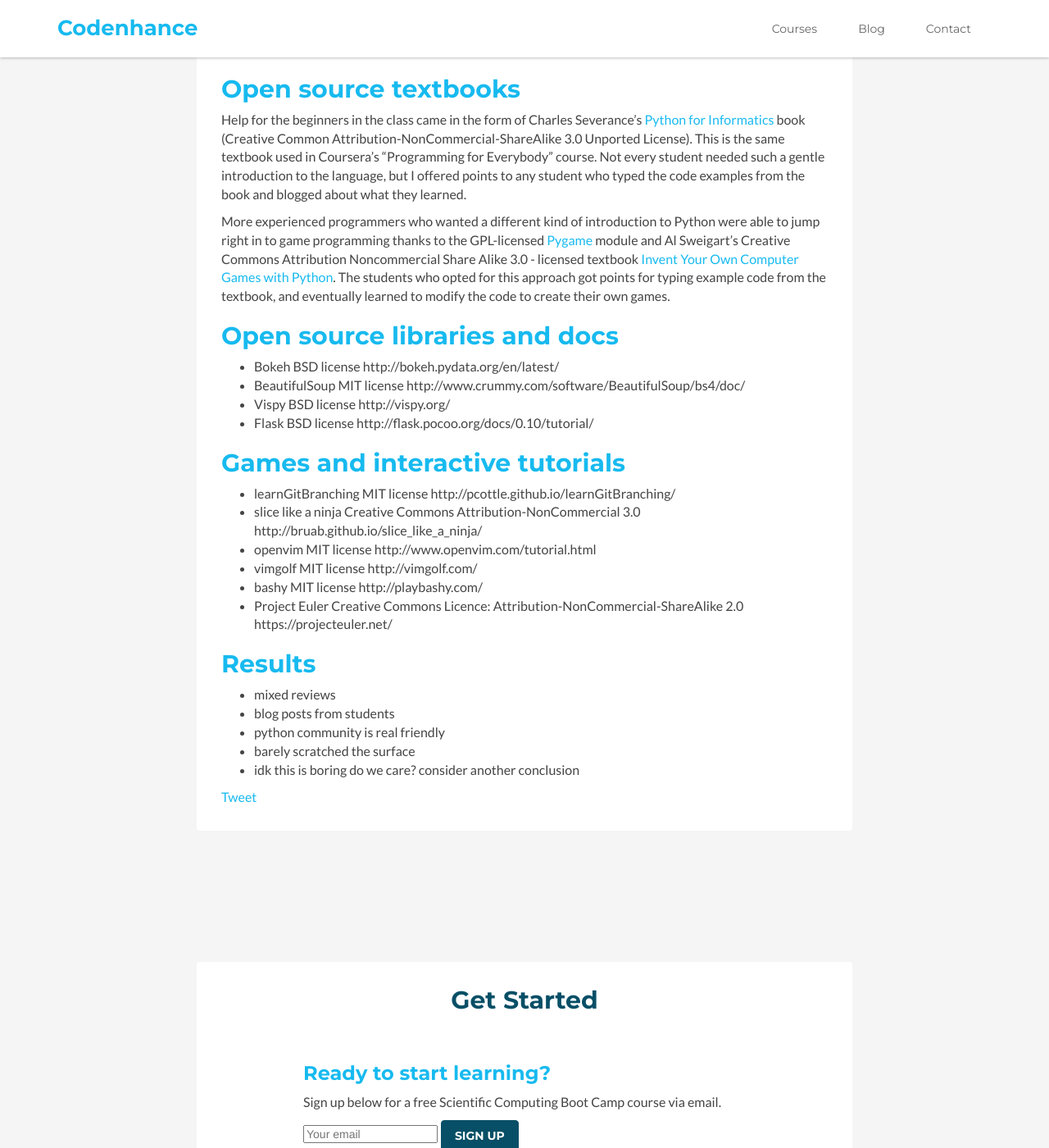
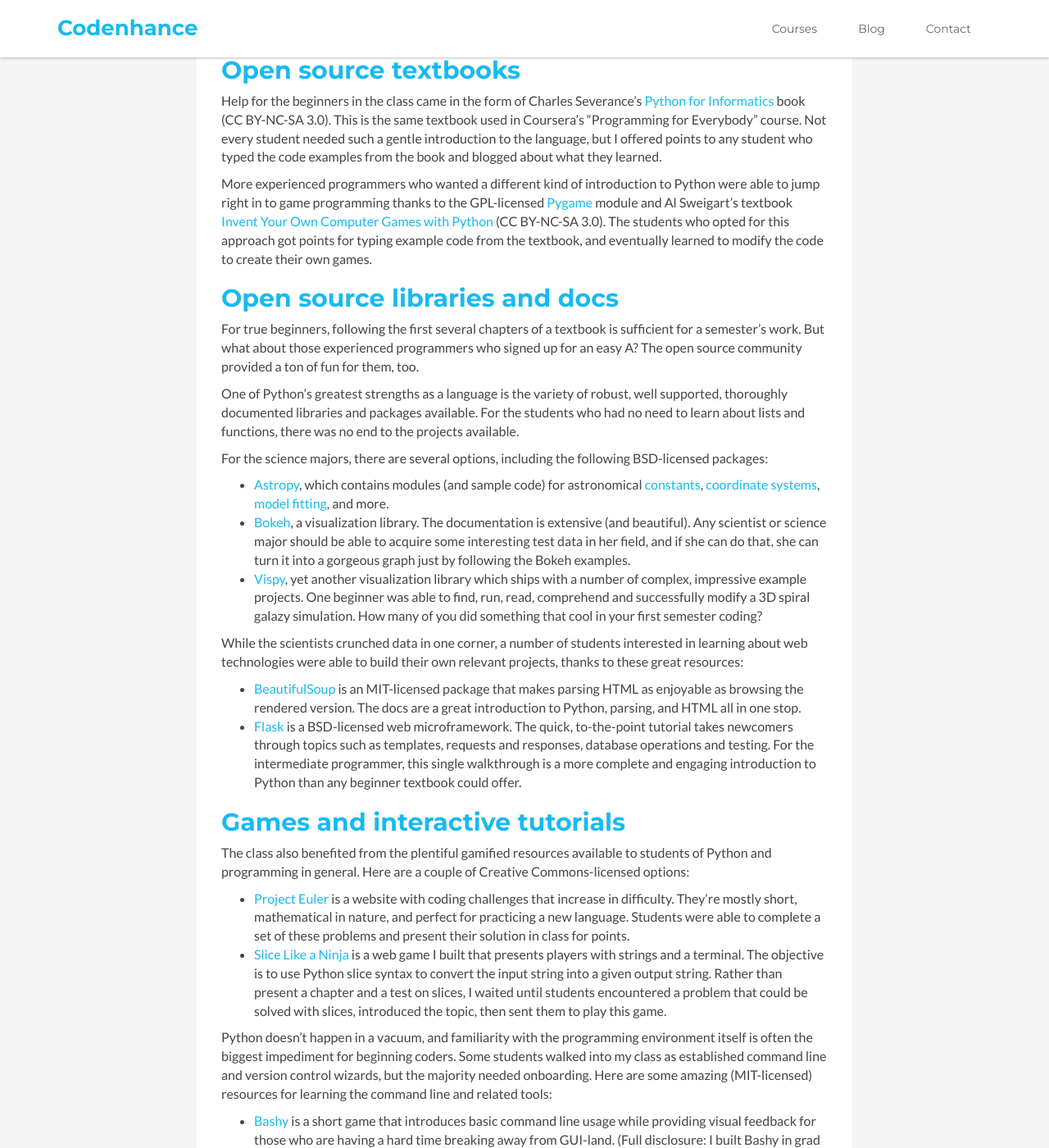
Before and after one commit to Codenhance/codenhance.github.io, a Jekyll site: the page built from open-source-classroom/index.md, in a window 1280 px wide and 1400 px high, scrolled down 917 px. Shown: the whole window at 82% size. Built offline with Jekyll 4.4.1, drawn with Linux system fonts in a browser that asks for light colours; comment, search, counter and statistics services are not loaded; some of the changed text lies outside the part shown.

Commit message:
add draft of open source classroom post

```diff
--- a/open-source-classroom/index.md
+++ b/open-source-classroom/index.md
@@ -4,41 +4,55 @@
 date:   2015-12-16 15:12:07
 ---
 
-I completed a Master's degree in Information and Computer Science last summer, and started teaching my first university class (Python Programming) about two weeks later. I'm a self-taught programmer who mostly learned on the job; though I've [taught](TODO keikitech) programming in several settings, a university class is a different beast. To add to the fun, my students ranged from true beginners trying to learn to code to experienced programmers looking to try out a new language. By rights I should have been doomed from the start.
+I completed a Master's degree in Information and Computer Science last summer, and started teaching my first university class (Python Programming) about two weeks later. I'm a self-taught programmer who mostly learned on the job. I've never taken a Python class. To add to the fun, my students ranged from true beginners who had never written a line of code to experienced programmers looking to try out a new language. By rights I should have been doomed from the start.
 
 ## Open source saved my life
 
-Despite the challenges presented by my students' diversity of experience and interests, we managed to get through the semester with a minimal amount of soul-crushing boredom, and several students even learned some Python along the way. This was facilitated entirely by the wealth of open source educational materials and tools available in the Python universe.
+Despite the challenges presented by my students' diversity of experience and interests, we managed to get through the semester with a minimum of soul-crushing boredom, and several students even learned some Python along the way. This was facilitated entirely by the wealth of open source educational materials and tools available in the Python universe.
 
 Instead of forcing students to spend $150 on a dry textbook and type through examples that confuse half of the class while boring the other half to tears, I was able to lift the textbook requirement entirely. Instead of one overpriced book, the class used several high-quality, up-to-date, *free* books. Instead of trudging through the same old "implement a linked list" or "build a library lending app" examples that so failed to inspire me during my own education, I was able to assign students tasks like "simulate a galaxy," "design primers for a biological experiment," "make a platformer video game," or "build a web service."
 
 ## Open source textbooks
 
-Help for the beginners in the class came in the form of Charles Severance's [Python for Informatics](http://www.pythonlearn.com/html-270/) book (Creative Common Attribution-NonCommercial-ShareAlike 3.0 Unported License). This is the same textbook used in Coursera's "Programming for Everybody" course. Not every student needed such a gentle introduction to the language, but I offered points to any student who typed the code examples from the book and blogged about what they learned.
+Help for the beginners in the class came in the form of Charles Severance's [Python for Informatics](http://www.pythonlearn.com/html-270/) book (CC BY-NC-SA 3.0). This is the same textbook used in Coursera's "Programming for Everybody" course. Not every student needed such a gentle introduction to the language, but I offered points to any student who typed the code examples from the book and blogged about what they learned.
 
-More experienced programmers who wanted a different kind of introduction to Python were able to jump right in to game programming thanks to the GPL-licensed [Pygame](http://www.pygame.org) module and Al Sweigart's Creative Commons Attribution Noncommercial Share Alike 3.0 - licensed textbook [Invent Your Own Computer Games with Python](http://inventwithpython.com/chapters/). The students who opted for this approach got points for typing example code from the textbook, and eventually learned to modify the code to create their own games.
+More experienced programmers who wanted a different kind of introduction to Python were able to jump right in to game programming thanks to the GPL-licensed [Pygame](http://www.pygame.org) module and Al Sweigart's textbook [Invent Your Own Computer Games with Python](http://inventwithpython.com/chapters/) (CC BY-NC-SA 3.0). The students who opted for this approach got points for typing example code from the textbook, and eventually learned to modify the code to create their own games.
 
 ## Open source libraries and docs
 
-- Bokeh BSD license http://bokeh.pydata.org/en/latest/
-- BeautifulSoup MIT license http://www.crummy.com/software/BeautifulSoup/bs4/doc/
-- Vispy BSD license http://vispy.org/
-- Flask BSD license http://flask.pocoo.org/docs/0.10/tutorial/
+For true beginners, following the first several chapters of a textbook is sufficient for a semester's work. But what about those experienced programmers who signed up for an easy A? The open source community provided a ton of fun for them, too.
 
+One of Python's greatest strengths as a language is the variety of robust, well supported, thoroughly documented libraries and packages available. For the students who had no need to learn about lists and functions, there was no end to the projects available.
+
+For the science majors, there are several options, including the following BSD-licensed packages:
+
+- [Astropy](http://www.astropy.org/), which contains modules (and sample code) for astronomical [constants](http://docs.astropy.org/en/stable/constants/index.html), [coordinate systems](http://docs.astropy.org/en/stable/coordinates/index.html), [model fitting](http://docs.astropy.org/en/stable/modeling/index.html), and more.
+- [Bokeh](http://bokeh.pydata.org/en/latest/), a visualization library. The documentation is extensive (and beautiful). Any scientist or science major should be able to acquire some interesting test data in her field, and if she can do that, she can turn it into a gorgeous graph just by following the Bokeh examples.
+- [Vispy](http://vispy.org/), yet another visualization library which ships with a number of complex, impressive example projects. One beginner was able to find, run, read, comprehend and successfully modify a 3D spiral galazy simulation. How many of you did something that cool in your first semester coding?
+
+While the scientists crunched data in one corner, a number of students interested in learning about web technologies were able to build their own relevant projects, thanks to these great resources:
+
+- [BeautifulSoup](http://www.crummy.com/software/BeautifulSoup/bs4/doc/) is an MIT-licensed package that makes parsing HTML as enjoyable as browsing the rendered version. The docs are a great introduction to Python, parsing, and HTML all in one stop.
+- [Flask](http://flask.pocoo.org/docs/0.10/tutorial/) is a BSD-licensed web microframework. The quick, to-the-point tutorial takes newcomers through topics such as templates, requests and responses, database operations and testing. For the intermediate programmer, this single walkthrough is a more complete and engaging introduction to Python than any beginner textbook could offer.
 
 ## Games and interactive tutorials
 
-- learnGitBranching MIT license http://pcottle.github.io/learnGitBranching/
-- slice like a ninja Creative Commons Attribution-NonCommercial 3.0 http://bruab.github.io/slice_like_a_ninja/
-- openvim MIT license http://www.openvim.com/tutorial.html
-- vimgolf MIT license http://vimgolf.com/
-- bashy MIT license http://playbashy.com/
-- Project Euler Creative Commons Licence: Attribution-NonCommercial-ShareAlike 2.0 https://projecteuler.net/
+The class also benefited from the plentiful gamified resources available to students of Python and programming in general. Here are a couple of Creative Commons-licensed options:
+
+- [Project Euler](https://projecteuler.net/) is a website with coding challenges that increase in difficulty. They're mostly short, mathematical in nature, and perfect for practicing a new language. Students were able to complete a set of these problems and present their solution in class for points.
+- [Slice Like a Ninja](http://bruab.github.io/slice_like_a_ninja/) is a web game I built that presents players with strings and a terminal. The objective is to use Python slice syntax to convert the input string into a given output string. Rather than present a chapter and a test on slices, I waited until students encountered a problem that could be solved with slices, introduced the topic, then sent them to play this game.
+
+Python doesn't happen in a vacuum, and familiarity with the programming environment itself is often the biggest impediment for beginning coders. Some students walked into my class as established command line and version control wizards, but the majority needed onboarding. Here are some amazing (MIT-licensed) resources for learning the command line and related tools:
+
+- [Bashy](http://playbashy.com/) is a short game that introduces basic command line usage while providing visual feedback for those who are having a hard time breaking away from GUI-land. (Full disclosure: I built Bashy in grad school. I don't make money from it though :)
+- [OpenVim](http://www.openvim.com/tutorial.html) is an interactive tutorial for complete beginners to the powerful Vim text editor.
+- [VimGolf](http://vimgolf.com/) is a command line tool and website which implements a competitive game that helps Vim users of all levels improve their efficiency.
+- [learnGitBranching](http://pcottle.github.io/learnGitBranching/) is a rich, thorough, interactive web app that covers beginning and intermediate git commands with beautiful visualizations and encouraging feedback. I refuse to teach programming without requiring version control, so this was a priceless resource. It beats lecturing for hours on end about git!
 
 ## Results
 
-- mixed reviews
-- blog posts from students
-- python community is real friendly
-- barely scratched the surface
-- idk this is boring do we care? consider another conclusion
+The open source classroom achieved mixed results. For more advanced students, it was a huge success. They generally appreciated the opportunity to explore their own interests rather than being tied to the examples in a single textbook, and felt as though they received a solid introduction to Python. Beginners were less enthusiastic, in some cases complaining of feeling overwhelmed or confused.
+
+In the future, I may attempt to identify students incapable of self-directed study so I can simply push them through a single textbook. However, I think that feeling overwhelmed and confused is a natural response to entering into a world as diverse, rich, and full of possibility as the open source Python universe. It *is* overwhelming to think that there are nearly a million Python projects on [GitHub](https://github.com/search?utf8=%E2%9C%93&q=language%3APython&type=Repositories&ref=advsearch&l=Python&l=), and it's a bit confusing to think that one language can power websites, games, and spaceships.
+
+Making sense of the open source landscape may simply require more than a semester's worth of effort, but I think every student left with a clear idea of just how many resources are out there, and how much power they offer us.
```
